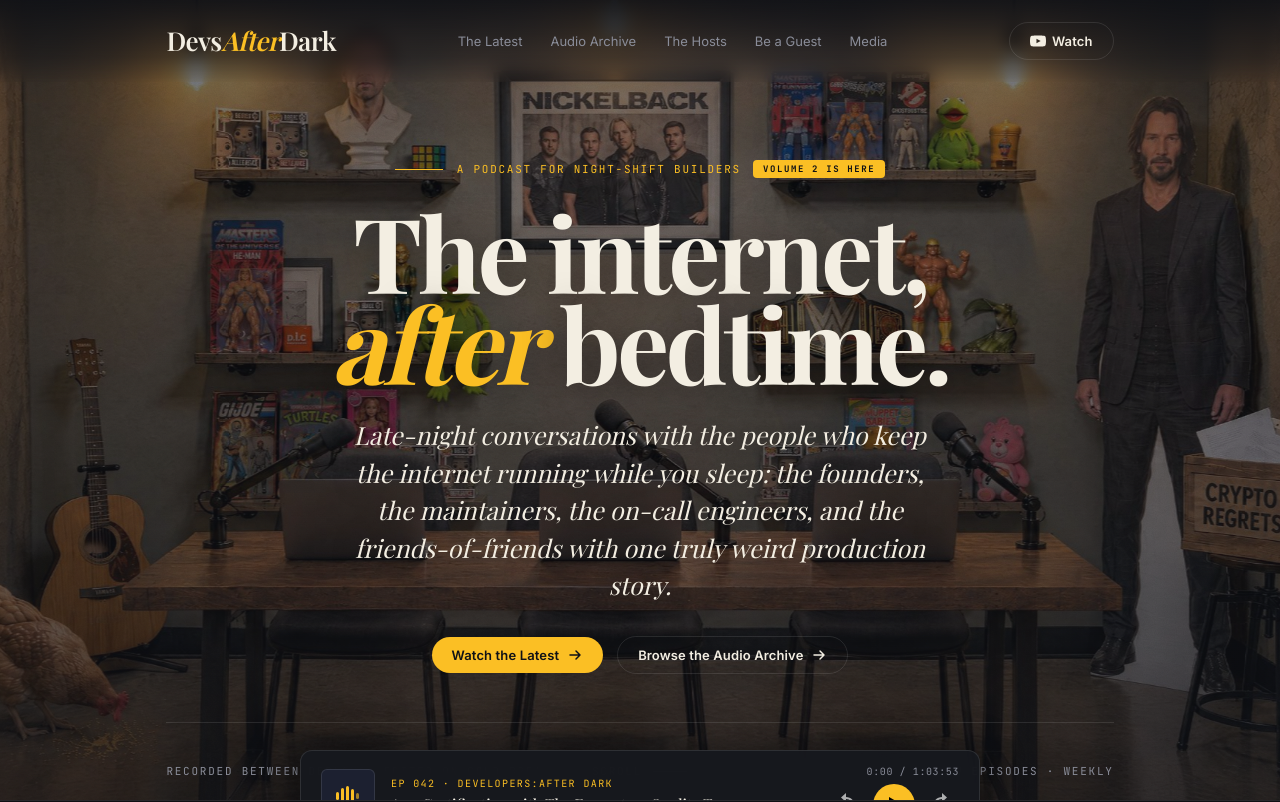
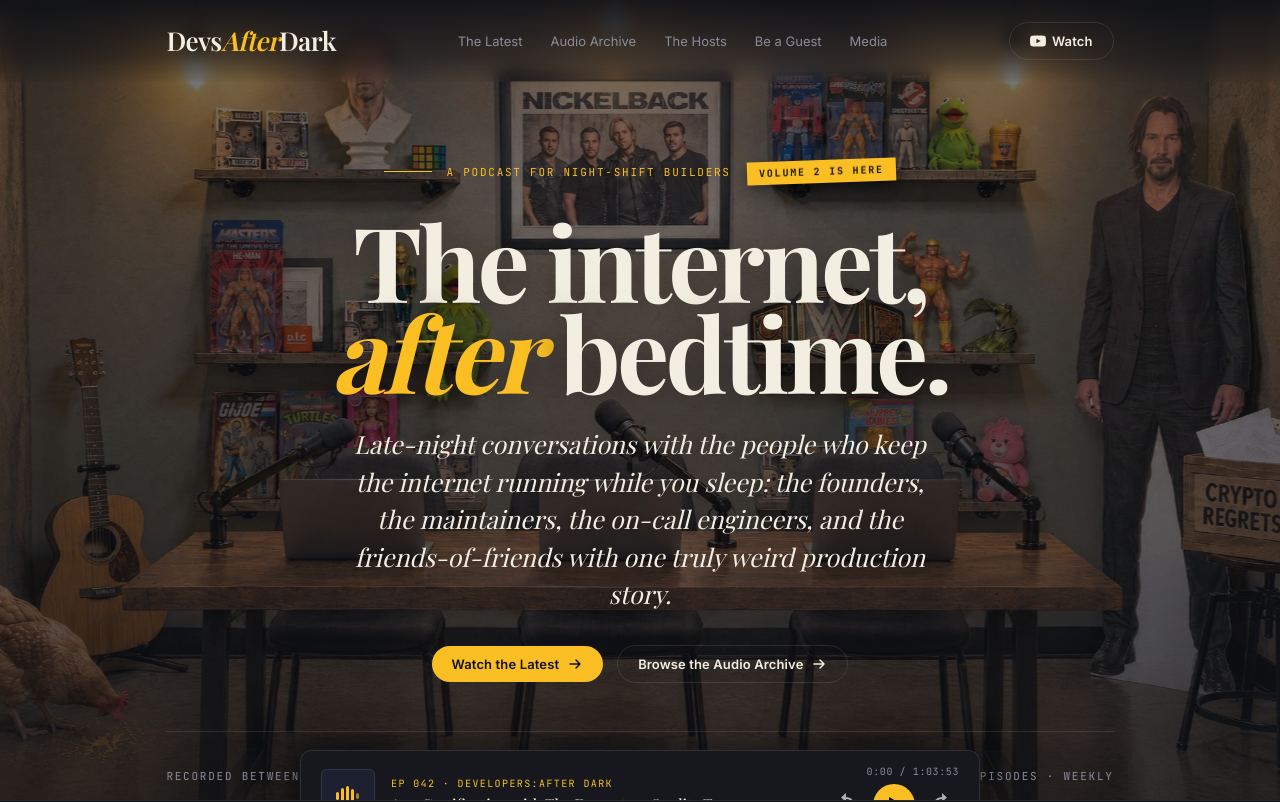
Before and after one commit to puresanfran/devsafterdark, a Next.js app: page / in a window 1280 px wide. Shown: the top 802 px of the page. Built offline with nearby package versions, Linux system fonts and the light colour scheme; a web font is replaced by a local one.

Commit message:
feat: style vol2-pill as angled tape badge to match open submissions style

```diff
--- a/app/globals.css
+++ b/app/globals.css
@@ -87,8 +87,8 @@
 .btn-ghost:hover svg { color: var(--accent); fill: var(--accent); }
 .btn-primary { display: inline-flex; align-items: center; gap: 8px; }
 @media (max-width: 540px) { .btn-ghost.hide-sm { display: none; } }
-.eyebrow-row { display: flex; align-items: center; justify-content: center; gap: 12px; flex-wrap: wrap; }
-.vol2-pill { display: inline-block; padding: 3px 10px; background: var(--accent); color: var(--bg); font-size: 9px; letter-spacing: 0.18em; text-transform: uppercase; font-weight: 700; border-radius: 4px; white-space: nowrap; }
+.eyebrow-row { display: flex; align-items: center; justify-content: center; gap: 16px; flex-wrap: wrap; padding-bottom: 4px; }
+.vol2-pill { display: inline-block; padding: 5px 12px; background: var(--accent); color: var(--bg); font-family: var(--mono); font-size: 10px; letter-spacing: 0.18em; text-transform: uppercase; font-weight: 700; transform: rotate(-2deg); box-shadow: 0 6px 18px rgba(0,0,0,0.45); white-space: nowrap; }
 
 /* ═══ HERO ═══ */
 .hero { position: relative; isolation: isolate; min-height: 100vh; min-height: 100svh; display: flex; flex-direction: column; overflow: visible; }
```
